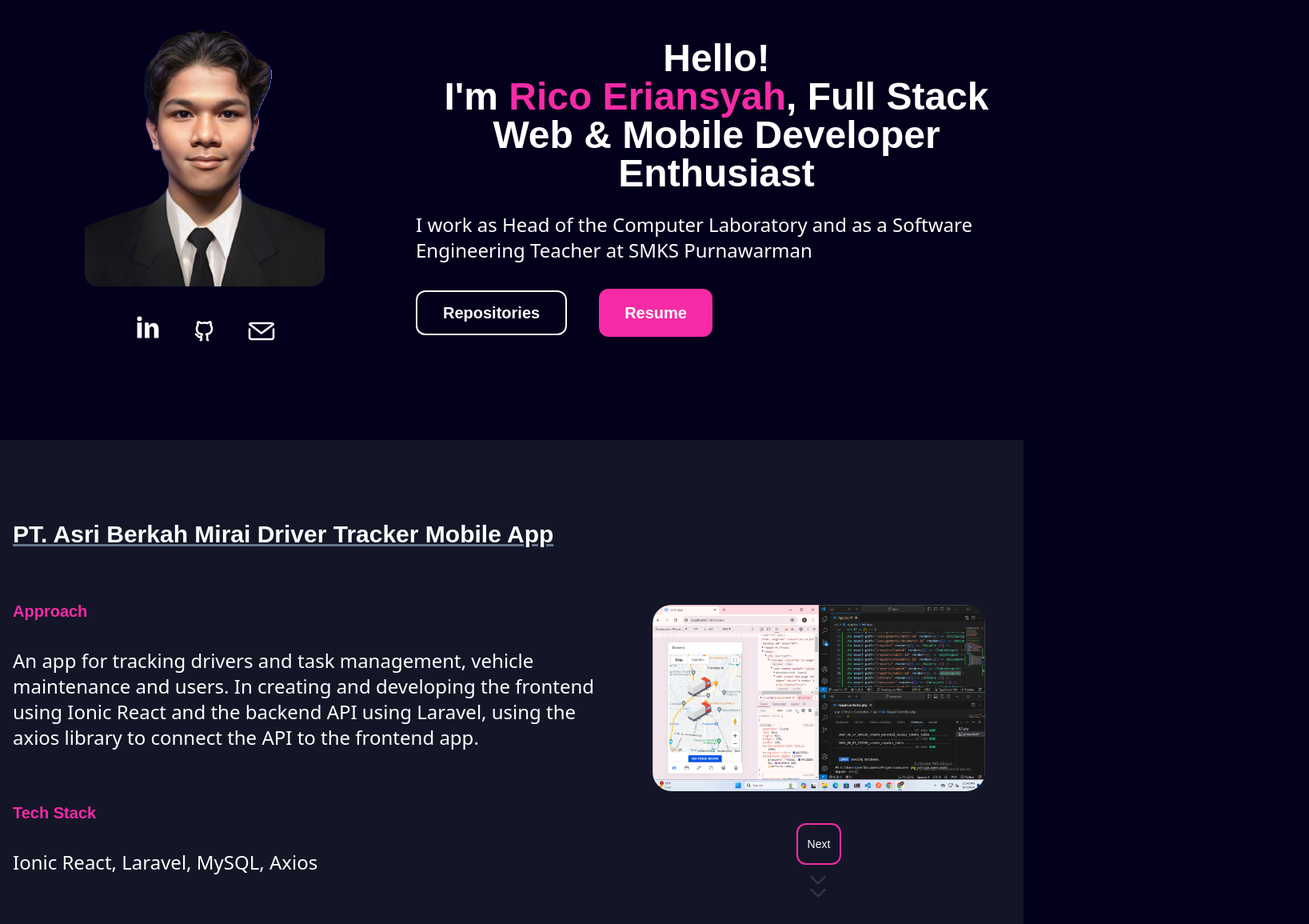
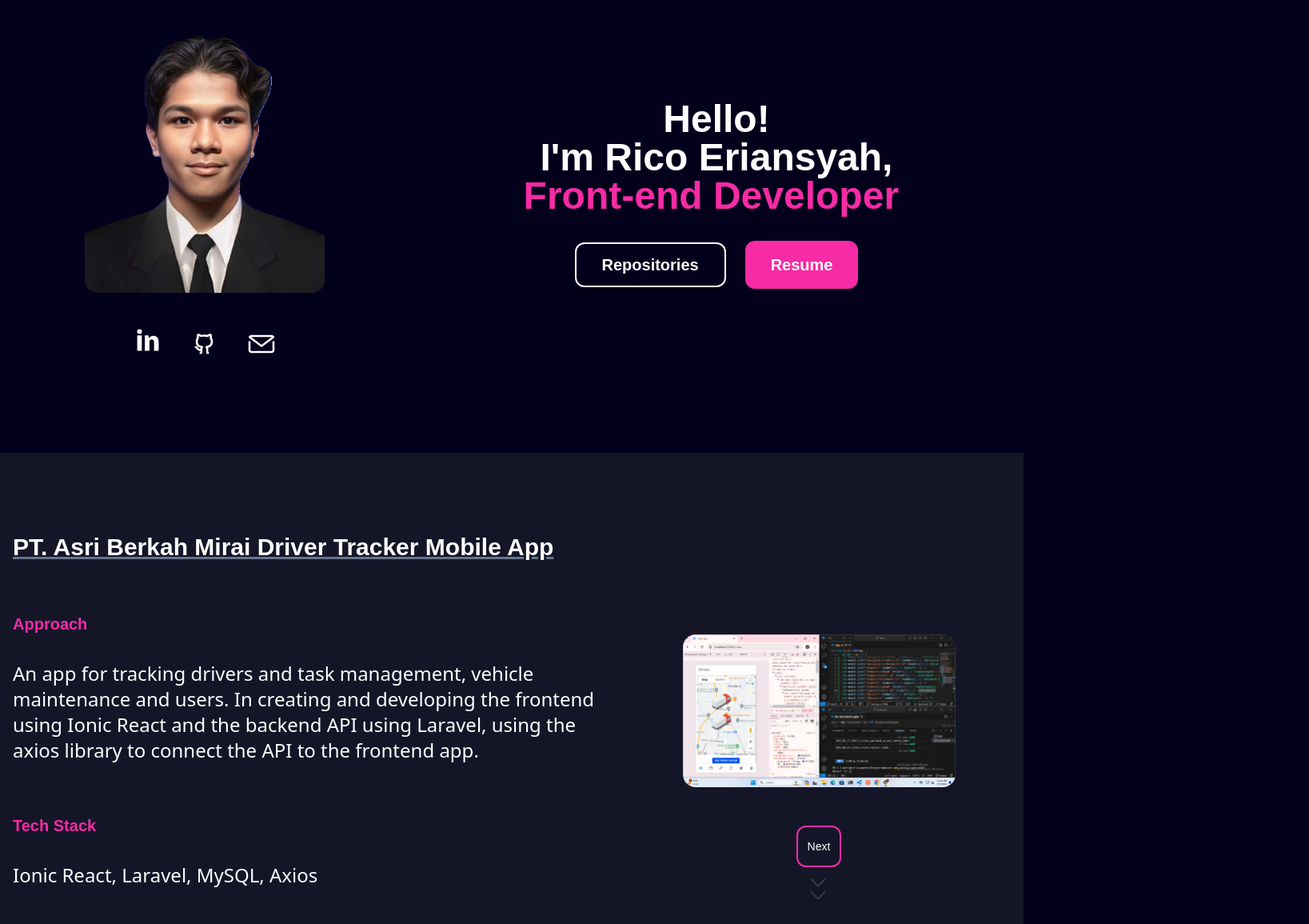
Before and after one commit to ricoerian/ricoapi, a Next.js app: page / in a window 1280 px wide. Shown: the part 140-1295 px from the top of the page at 80% size, 1637 px wide, since content can reach past the window. Built offline with nearby package versions, Linux system fonts and the light colour scheme.

Commit message:
update major

```diff
--- a/package.json
+++ b/package.json
@@ -16,6 +16,7 @@
     "bcryptjs": "^2.4.3",
     "class-variance-authority": "^0.7.1",
     "clsx": "^2.1.1",
+    "framer-motion": "^12.4.7",
     "lucide-react": "^0.475.0",
     "next": "14.2.11",
     "react": "^18",
--- a/src/app/page.js
+++ b/src/app/page.js
@@ -28,6 +28,8 @@ export default function Home() {
                         liveDemoLink={project.liveDemoLink}
                         sourceCodeLink={project.sourceCodeLink}
                         imageSrc={project.imageSrc}
+                        imageHeight={project.imageHeight}
+                        imageWidth={project.imageWidth}
                         nextProjectId={project.nextProjectId}
                     />
                 ))}
--- a/src/components/Atoms/CardPhoto.jsx
+++ b/src/components/Atoms/CardPhoto.jsx
@@ -4,17 +4,17 @@ import Image from "next/image";
 import React from "react";
 import { CardBody, CardContainer, CardItem } from "../ui/3d-card";
 
-export function CardPhoto() {
+export function CardPhoto({ src, alt, height, width }) {
   return (
     <CardContainer>
       <CardBody className="group/card dark:hover:shadow-2xl w-auto h-auto rounded-2xl">
         <CardItem translateZ={100}>
           <Image
-            src="/assets/you.png"
-            height={300}
-            width={300}
+            src={src}
+            height={height}
+            width={width}
             className="object-cover rounded-2xl group-hover/card:shadow-xl"
-            alt="Rico Eriansyah"
+            alt={alt}
           />
         </CardItem>
       </CardBody>
--- /dev/null
+++ b/src/components/Molecules/FlipWord.jsx
@@ -0,0 +1,17 @@
+import React from "react";
+import { FlipWords } from "../ui/flip-words";
+
+export function FlipWord() {
+  const words = ["Full Stack Web Developer Enthusiast", "Mobile Developer Enthusiast", "Front-end Developer", "Software Engineering Teacher", "Head of the Computer Laboratory"];
+
+  return (
+    (<div className="w-full flex justify-center items-center px-4">
+      <div
+        className="font-semibold font-poppins text-4xl text-white md:text-2xl lg:text-5xl text-center md:text-center">
+        Hello!<br />
+        I'm Rico Eriansyah,<br />
+        <FlipWords words={words} />
+      </div>
+    </div>)
+  );
+}
--- a/src/components/Organisms/Contact.jsx
+++ b/src/components/Organisms/Contact.jsx
@@ -65,7 +65,7 @@ export const Contact = () => {
         </form>
       </div>
       <div className="w-full xl:w-2/5 p-12 overflow-hidden">
-        <CardPhoto />
+        <CardPhoto src="/assets/you.png" alt="Rico Eriansyah" height={300} width={300} />
       </div>
     </div>
   );
--- a/src/components/Organisms/Hero.jsx
+++ b/src/components/Organisms/Hero.jsx
@@ -1,10 +1,11 @@
 import { CardPhoto } from "../Atoms/CardPhoto";
+import { FlipWord } from "../Molecules/FlipWord";
 
 export const Hero = () => {
     return (
         <>
             <div className="w-full xl:w-2/5 p-12 overflow-hidden">
-                <CardPhoto />
+                <CardPhoto src="/assets/you.png" alt="Rico Eriansyah" height={300} width={300} />
                 <div className="flex my-8 flex-row space-x-6 justify-center">
                     <a href="https://www.linkedin.com/in/rico-eriansyah-6729a8204/" className="">
                         <img width="46" height="45" src="/assets/linkedin-icon.svg" alt="Linkedin" className="text-white -mt-1 hover:bg-[#F62BA5] rounded-md" />
@@ -19,13 +20,8 @@ export const Hero = () => {
             </div>
 
             <div className="flex flex-col w-full p-2 xl:w-3/5 justify-center lg:items-start overflow-y-hidden">
-                <h1 className="font-semibold font-poppins text-4xl text-white md:text-2xl lg:text-5xl text-center md:text-center">
-                    Hello!<br /> I'm <span className="main-font">Rico Eriansyah</span>, Full Stack Web & Mobile Developer Enthusiast
-                </h1>
-                <p className="font-thin font-montserra text-white mt-6 text-2xl md:text-2xl lg:text-2xl text-center md:text-left">
-                    I work as Head of the Computer Laboratory and as a Software Engineering Teacher at SMKS Purnawarman
-                </p>
-                <div className="flex space-x-10 md:items-center justify-center">
+                <FlipWord />
+                <div className="w-full flex space-x-6 md:items-center justify-center">
                     <a href="https://github.com/ricoerian?tab=repositories" target="_blank" rel="noopener noreferrer">
                         <button className="px-8 py-3 rounded-xl text-white font-bold font-poppins my-8 flex items-center space-x-3 border-solid border-2 border-white text-xl hover:bg-slate-800">
                             Repositories
--- a/src/components/Organisms/Project.jsx
+++ b/src/components/Organisms/Project.jsx
@@ -1,4 +1,6 @@
-export const Project = ({ title, approach, techStack, description, liveDemoLink, sourceCodeLink, imageSrc, nextProjectId }) => {
+import { CardPhoto } from "../Atoms/CardPhoto";
+
+export const Project = ({ title, techStack, description, liveDemoLink, sourceCodeLink, imageSrc, imageWidth, imageHeight, nextProjectId }) => {
     return (
         <div className="container mx-auto flex flex-wrap flex-col md:flex-row items-center">
             <div className="flex flex-col w-full p-4 xl:w-3/5 justify-center lg:items-start overflow-y-hidden">
@@ -21,7 +23,7 @@ export const Project = ({ title, approach, techStack, description, liveDemoLink,
                 </div>
             </div>
             <div className="w-full xl:w-2/5 p-12 overflow-hidden md:pt-1">
-                <img src={imageSrc} alt={title} className="rounded-3xl text-white m-auto" />
+                <CardPhoto src={imageSrc} alt={title} height={imageHeight} width={imageWidth} />
                 {nextProjectId && (
                     <div className="flex items-center mt-10 justify-center">
                         <div>
--- a/src/components/ui/3d-card.jsx
+++ b/src/components/ui/3d-card.jsx
@@ -1,4 +1,4 @@
-"use client";
+"use client";;
 import { cn } from "@/lib/utils";
 import React, {
   createContext,
@@ -37,15 +37,12 @@ export const CardContainer = ({
     setIsMouseEntered(false);
     containerRef.current.style.transform = `rotateY(0deg) rotateX(0deg)`;
   };
-
   return (
-    <MouseEnterContext.Provider value={[isMouseEntered, setIsMouseEntered]}>
+    (<MouseEnterContext.Provider value={[isMouseEntered, setIsMouseEntered]}>
       <div
-        className={cn("flex items-center justify-center", containerClassName)}
+        className={cn("py-2 flex items-center justify-center", containerClassName)}
         style={{
           perspective: "1000px",
-          position: "relative",
-          zIndex: 0,
         }}>
         <div
           ref={containerRef}
@@ -53,18 +50,16 @@ export const CardContainer = ({
           onMouseMove={handleMouseMove}
           onMouseLeave={handleMouseLeave}
           className={cn(
-            "transition-all duration-200 ease-linear",
+            "flex items-center justify-center relative transition-all duration-200 ease-linear",
             className
           )}
           style={{
             transformStyle: "preserve-3d",
-            position: "relative",
-            zIndex: 1,
           }}>
           {children}
         </div>
       </div>
-    </MouseEnterContext.Provider>
+    </MouseEnterContext.Provider>)
   );
 };
 
@@ -73,17 +68,13 @@ export const CardBody = ({
   className
 }) => {
   return (
-    <div
+    (<div
       className={cn(
         "h-96 w-96 [transform-style:preserve-3d]  [&>*]:[transform-style:preserve-3d]",
         className
-      )}
-      style={{
-        position: "relative",
-        zIndex: 2,
-      }}>
+      )}>
       {children}
-    </div>
+    </div>)
   );
 };
 
@@ -116,19 +107,16 @@ export const CardItem = ({
   };
 
   return (
-    <Tag
+    (<Tag
       ref={ref}
       className={cn("w-fit transition duration-200 ease-linear", className)}
-      {...rest}
-      style={{
-        position: "relative",
-        zIndex: 3,
-      }}>
+      {...rest}>
       {children}
-    </Tag>
+    </Tag>)
   );
 };
 
+// Create a hook to use the context
 export const useMouseEnter = () => {
   const context = useContext(MouseEnterContext);
   if (context === undefined) {
--- /dev/null
+++ b/src/components/ui/flip-words.jsx
@@ -0,0 +1,90 @@
+"use client";
+import React, { useCallback, useEffect, useState } from "react";
+import { AnimatePresence, motion } from "framer-motion";
+import { cn } from "@/lib/utils";
+
+export const FlipWords = ({
+  words,
+  duration = 2000,
+  className
+}) => {
+  const [currentWord, setCurrentWord] = useState(words[0]);
+  const [isAnimating, setIsAnimating] = useState(false);
+
+  // thanks for the fix Julian - https://github.com/Julian-AT
+  const startAnimation = useCallback(() => {
+    const word = words[words.indexOf(currentWord) + 1] || words[0];
+    setCurrentWord(word);
+    setIsAnimating(true);
+  }, [currentWord, words]);
+
+  useEffect(() => {
+    if (!isAnimating)
+      setTimeout(() => {
+        startAnimation();
+      }, duration);
+  }, [isAnimating, duration, startAnimation]);
+
+  return (
+    (<AnimatePresence
+      onExitComplete={() => {
+        setIsAnimating(false);
+      }}>
+      <motion.div
+        initial={{
+          opacity: 0,
+          y: 10,
+        }}
+        animate={{
+          opacity: 1,
+          y: 0,
+        }}
+        transition={{
+          type: "spring",
+          stiffness: 100,
+          damping: 10,
+        }}
+        exit={{
+          opacity: 0,
+          y: -40,
+          x: 40,
+          filter: "blur(8px)",
+          scale: 2,
+          position: "absolute",
+        }}
+        className={cn(
+          "z-10 inline-block relative text-center main-font dark:text-neutral-100 px-2",
+          className
+        )}
+        key={currentWord}>
+        {/* edit suggested by Sajal: https://x.com/DewanganSajal */}
+        {currentWord.split(" ").map((word, wordIndex) => (
+          <motion.span
+            key={word + wordIndex}
+            initial={{ opacity: 0, y: 10, filter: "blur(8px)" }}
+            animate={{ opacity: 1, y: 0, filter: "blur(0px)" }}
+            transition={{
+              delay: wordIndex * 0.3,
+              duration: 0.3,
+            }}
+            className="inline-block whitespace-nowrap">
+            {word.split("").map((letter, letterIndex) => (
+              <motion.span
+                key={word + letterIndex}
+                initial={{ opacity: 0, y: 10, filter: "blur(8px)" }}
+                animate={{ opacity: 1, y: 0, filter: "blur(0px)" }}
+                transition={{
+                  delay: wordIndex * 0.3 + letterIndex * 0.05,
+                  duration: 0.2,
+                }}
+                className="inline-block">
+                {letter}
+              </motion.span>
+            ))}
+            <span className="inline-block">&nbsp;</span>
+          </motion.span>
+        ))}
+      </motion.div>
+    </AnimatePresence>)
+  );
+};
--- a/src/data/data.js
+++ b/src/data/data.js
@@ -7,7 +7,9 @@ export const projects = [
         liveDemoLink: `https://wa.me/6285158442031?text=${encodeURIComponent(`Halo Rico, Saya ingin melihat dan (jika diijinkan) mencoba Driver Tracker Mobile App`)}`,
         sourceCodeLink: 'https://github.com/ricoerian',
         imageSrc: '/assets/project-one.png',
-        nextProjectId: 'project-two'
+        imageWidth: 341,
+        imageHeight: 192,
+        nextProjectId: 'project-two',
     },
     {
         title: 'Mutiara Bangsa Vocational School Academic System App',
@@ -17,6 +19,8 @@ export const projects = [
         liveDemoLink: `https://wa.me/6285158442031?text=${encodeURIComponent(`Halo Rico, Saya ingin melihat dan (jika diijinkan) mencoba Mutiara Bangsa Vocational School Academic System App`)}`,
         sourceCodeLink: 'https://github.com/ricoerian',
         imageSrc: '/assets/project-two.png',
+        imageWidth: 248,
+        imageHeight: 545,
         nextProjectId: null
     }
 ];
```
Also changed, not shown: 1 other file (tests, documents, lock files or other folders).
